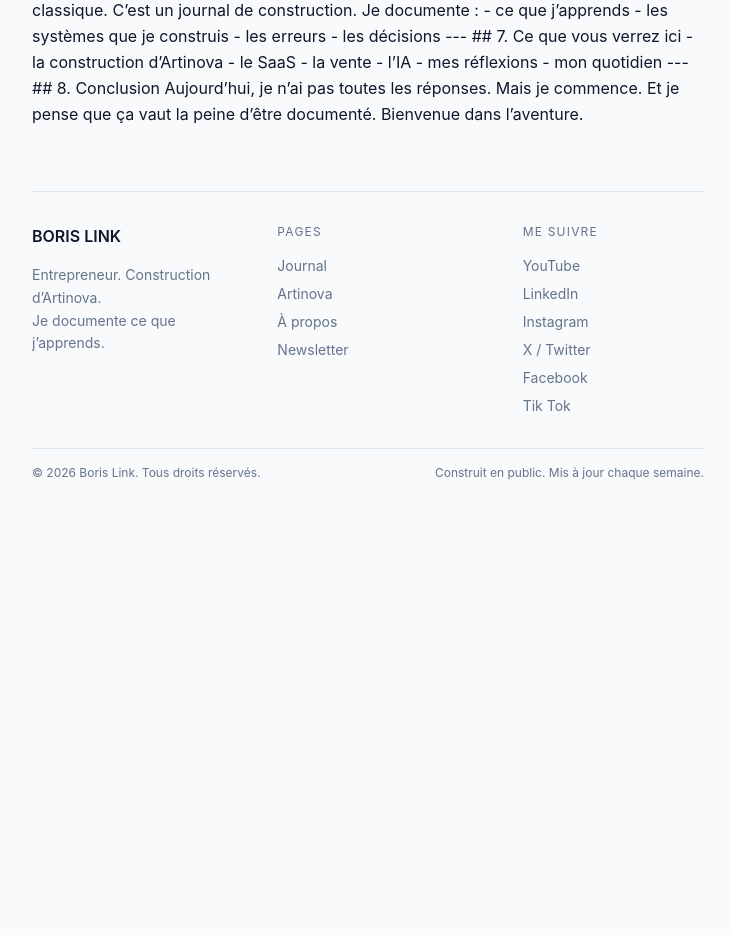
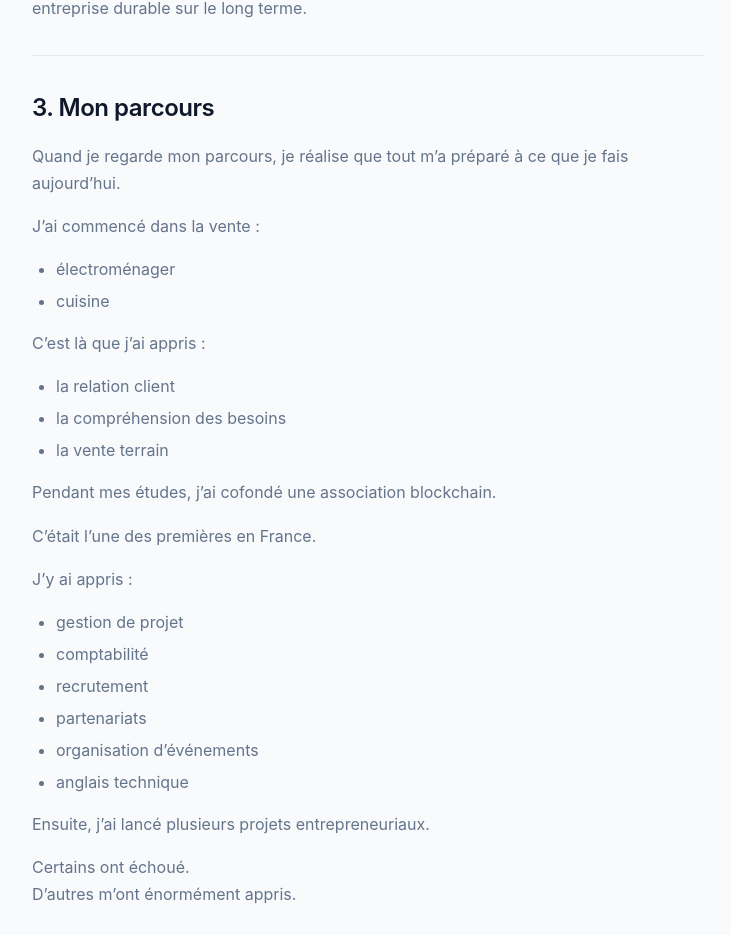
Before and after one commit to borislinkartinova/borislink-frontend, a React (Vite) app: page /journal/pourquoi-je-lance-boris-link in a window 1280 px wide. Shown: the part 1154-2089 px from the top of the page, without its empty margins (272-1003 px from the left). Before the commit the page ends 1739 px from the top, so only its background shows below. Built offline with nearby package versions, Linux system fonts and the light colour scheme.

Commit message:
fix home wp fetch

```diff
--- a/package.json
+++ b/package.json
@@ -12,7 +12,9 @@
   "dependencies": {
     "react": "^19.2.6",
     "react-dom": "^19.2.6",
-    "react-router-dom": "^7.18.0"
+    "react-markdown": "^10.1.0",
+    "react-router-dom": "^7.18.0",
+    "remark-gfm": "^4.0.1"
   },
   "devDependencies": {
     "@eslint/js": "^10.0.1",
--- a/src/index.css
+++ b/src/index.css
@@ -131,3 +131,32 @@ a {
 .article-content a:hover {
   text-decoration: underline;
 }
+
+.article-content h2 {
+  font-size: 1.5rem;
+  font-weight: 600;
+  margin-top: 2rem;
+}
+
+.article-content p {
+  margin-top: 1rem;
+  line-height: 1.7;
+}
+
+.article-content ul {
+  margin-top: 1rem;
+  padding-left: 1.5rem;
+  list-style: disc;
+}
+
+.article-content hr {
+  margin: 2rem 0;
+  border: none;
+  border-top: 1px solid var(--border);
+}
+
+.article-content h3 {
+  font-size: 1.1rem;
+  font-weight: 600;
+  margin-top: 1.5rem;
+}
--- a/src/pages/Article.tsx
+++ b/src/pages/Article.tsx
@@ -1,5 +1,7 @@
 import { useParams, Link } from "react-router-dom";
 import Footer from "../components/Footer";
+import ReactMarkdown from "react-markdown";
+import remarkGfm from "remark-gfm";
 import { journalPosts } from "../content/journal";
 
 export default function Article() {
@@ -42,12 +44,11 @@ export default function Article() {
       </div>
 
       {/* CONTENT */}
-      <div
-        className="article-content mt-10 text-[var(--text)] leading-relaxed"
-        dangerouslySetInnerHTML={{
-          __html: post.content
-        }}
-      />
+      <div className="article-content mt-10 text-[var(--text)] leading-relaxed">
+        <ReactMarkdown remarkPlugins={[remarkGfm]}>
+          {post.content}
+        </ReactMarkdown>
+      </div>
 
       <Footer />
     </div>
```
Also changed, not shown: 1 other file (tests, documents, lock files or other folders).
